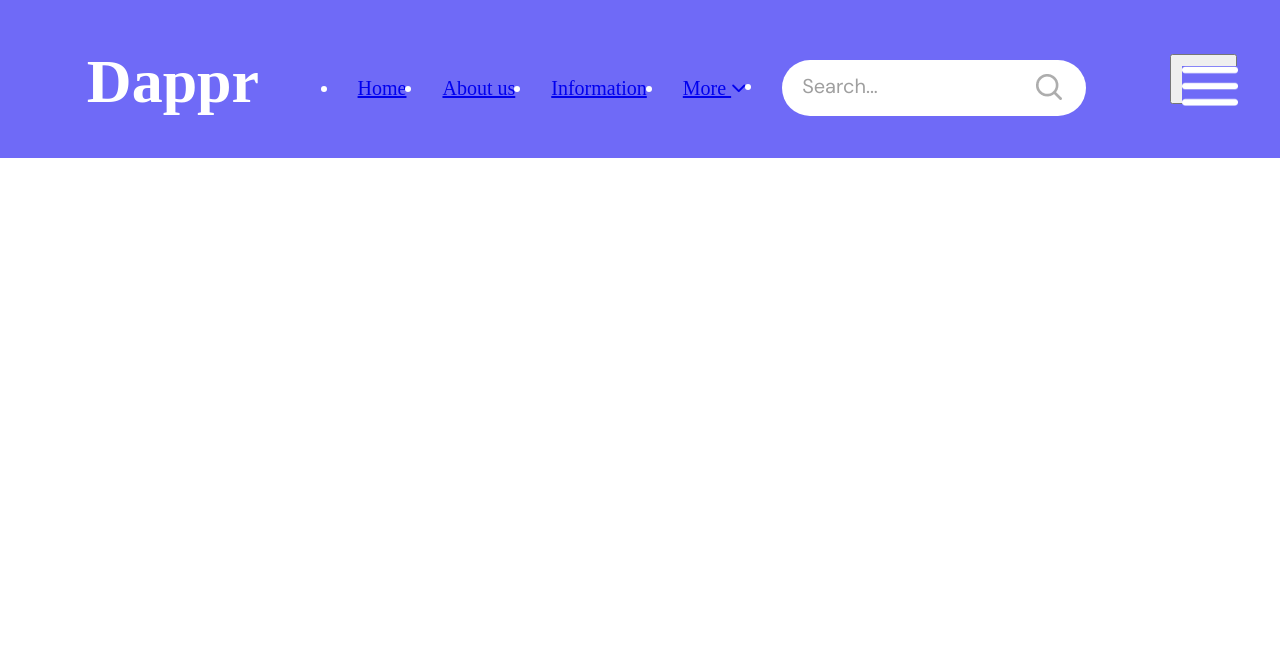
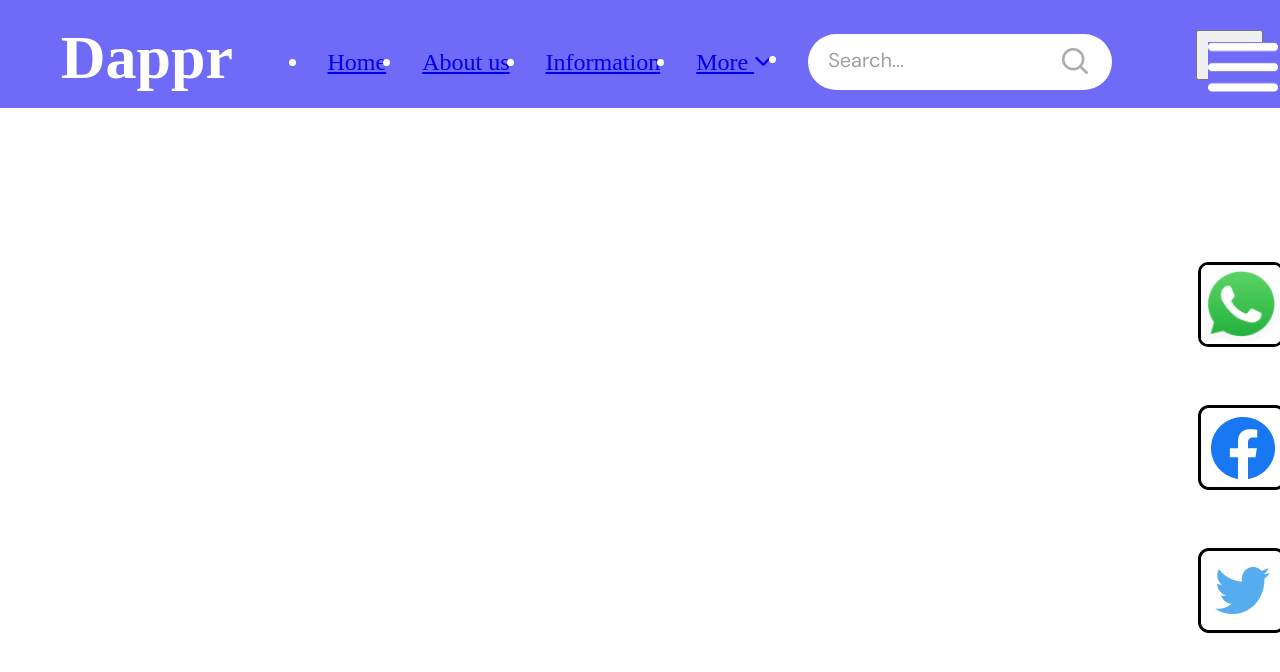
Before and after one commit to dhananjayp8/cuvette-microproject2, a plain HTML site: page index.html in a window 1280 px wide. Drawn offline with Linux system fonts and the light colour scheme; a web font is replaced by a local one.

Commit message:
added aside social icons

```diff
--- a/index.html
+++ b/index.html
@@ -47,5 +47,15 @@
         </button>
       </div>
     </nav>
+    <aside>
+      <div class="social-icons">
+        <ul>
+          <li><img src="images/whatsapp.png" id="wp-logo" alt="" /></li>
+          <li><img src="images/facebook.png" alt="" /></li>
+          <li><img src="images/twitter.png" alt="" /></li>
+        </ul>
+      </div>
+    </aside>
+    <main></main>
   </body>
 </html>
--- a/style.css
+++ b/style.css
@@ -5,13 +5,13 @@
   padding: 0;
   box-sizing: border-box;
 }
+/* Navbar  */
 nav {
   background: #6f6af7;
   display: flex;
   justify-content: space-around;
   position: sticky;
   /* top: 0; */
-  padding: 1.5rem;
 }
 
 nav .title {
@@ -40,8 +40,8 @@ nav .title {
 ul li {
   color: #ffffff;
   padding: 18px;
-  font-size: 20px;
-  margin-top: 18px;
+  font-size: 24px;
+  margin-top: 16px;
 }
 .search-bar {
   display: flex;
@@ -84,5 +84,29 @@ ul li {
   padding: 10px;
 }
 .hamburger img {
-  height: 40px;
+  height: 50px;
 }
+
+/* Social Icons */
+
+.social-icons {
+  position: sticky;
+  float: right;
+  top: 132px;
+  bottom: 100px;
+  display: flex;
+  flex-direction: column;
+  margin-top: 120px;
+  width: 100px;
+  height: 154px;
+  /* padding: 0; */
+}
+
+.social-icons li img {
+  /* width: 100%; */
+  height: 85px;
+}
+#wp-logo {
+  border: 3px solid black;
+  border-radius: 10px;
+}
```
Also changed, not shown: images/down.png (deleted).
